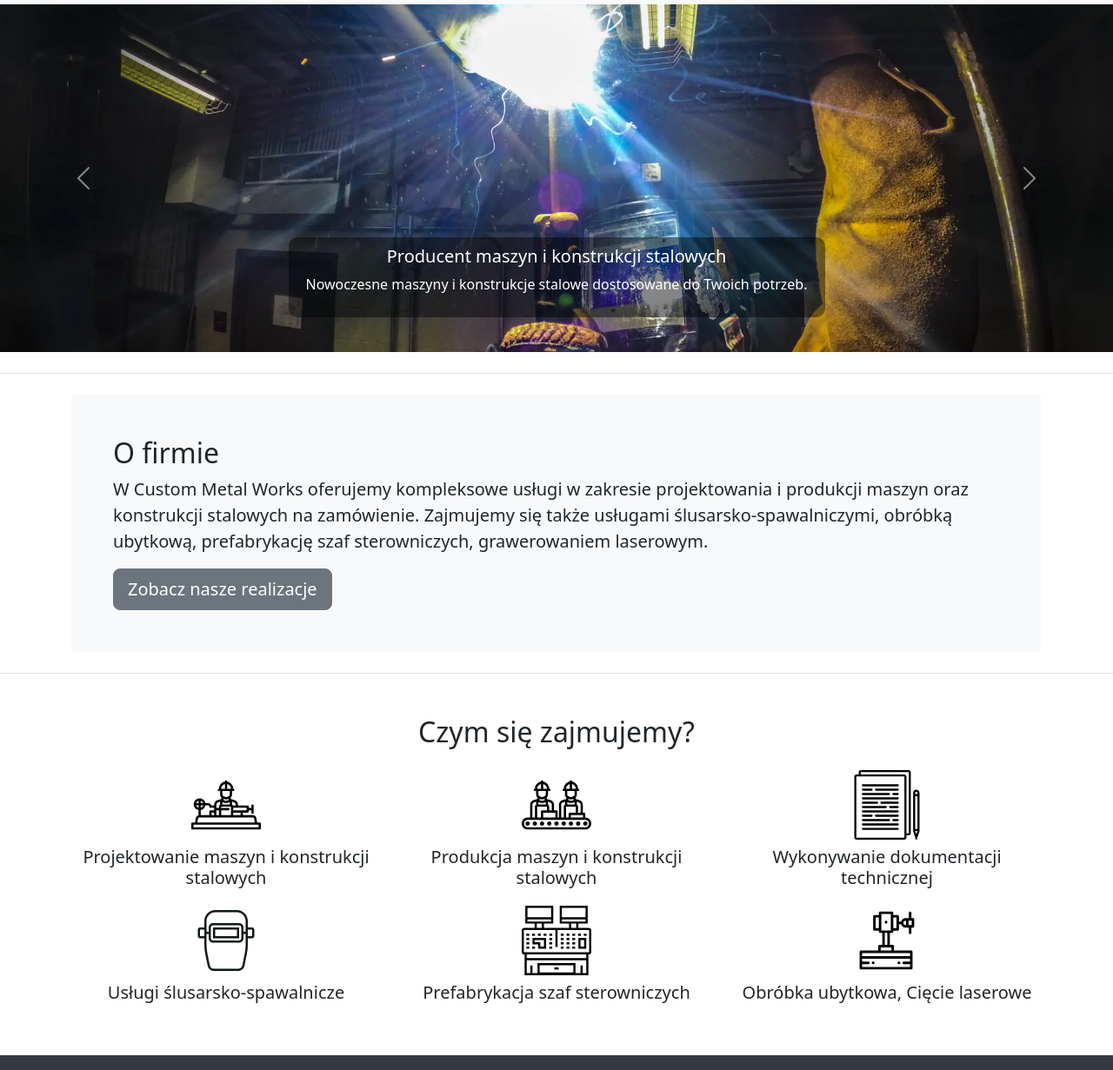
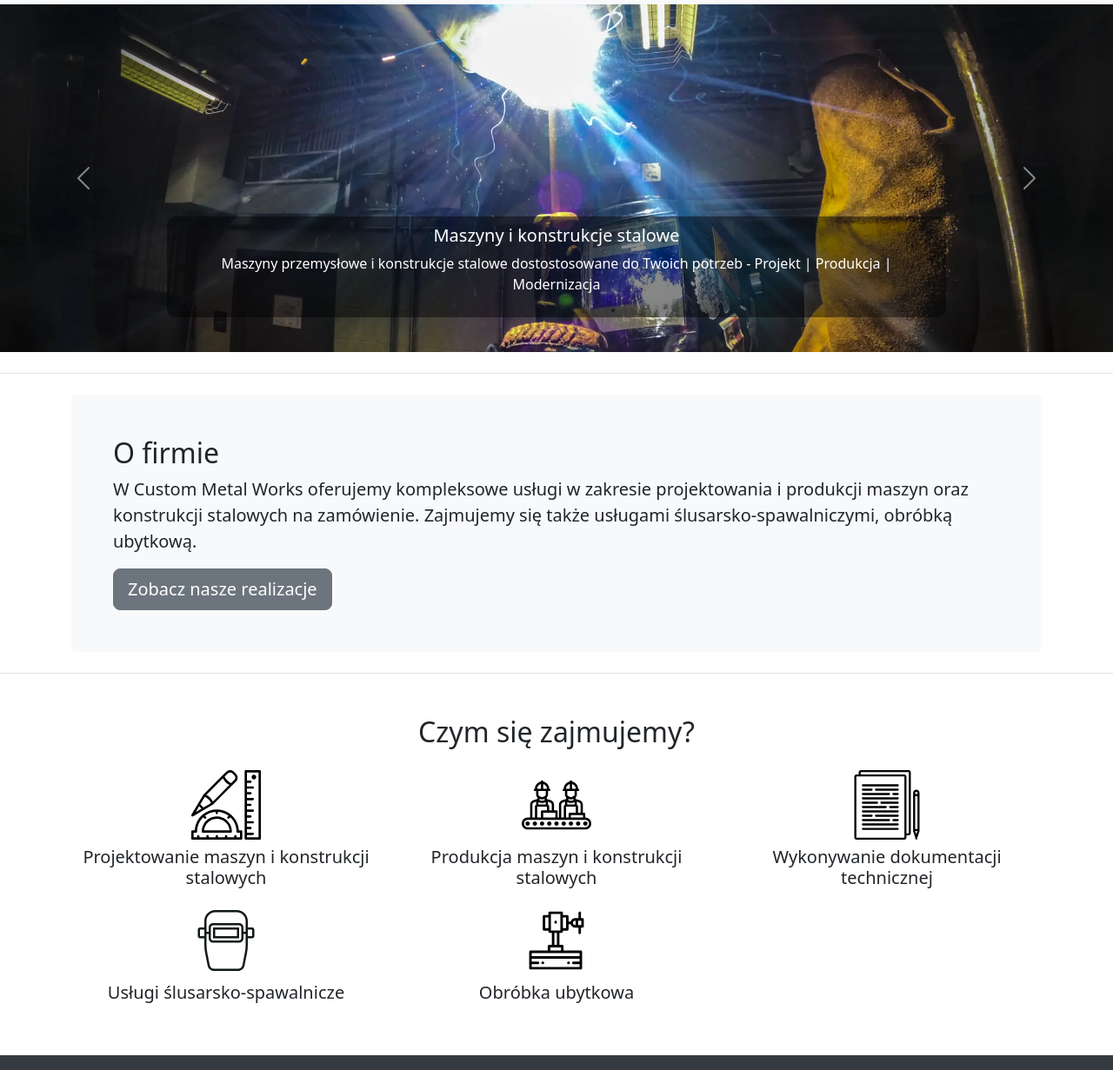
Before and after one commit to custommetalworks/CustomMetalWorks, a plain HTML site: page index.html in a window 1280 px wide. Shown: the part 69-1300 px from the top of the page at 87% size. Drawn offline with Linux system fonts and the light colour scheme.

Commit message:
Change info and icon

```diff
--- a/index.html
+++ b/index.html
@@ -71,8 +71,8 @@
             <img src="assets/images/index/1.webp" class="d-block w-100" alt="">
             <div class="carousel-caption">
                 <div class="carousel-text-bg">
-                    <h5>Producent maszyn i konstrukcji stalowych</h5>
-                    <p>Nowoczesne maszyny i konstrukcje stalowe dostosowane do Twoich potrzeb.</p>
+                    <h5>Maszyny i konstrukcje stalowe</h5>
+                    <p>Maszyny przemysłowe i konstrukcje stalowe dostostosowane do Twoich potrzeb - Projekt | Produkcja | Modernizacja</p>
                 </div>
             </div>
         </div>
@@ -103,7 +103,7 @@
         <h2>O firmie</h2>
         <p class="lead">
             W Custom Metal Works oferujemy kompleksowe usługi w zakresie projektowania i produkcji maszyn oraz konstrukcji stalowych na zamówienie.
-            Zajmujemy się także usługami ślusarsko-spawalniczymi, obróbką ubytkową, prefabrykację szaf sterowniczych, grawerowaniem laserowym.
+            Zajmujemy się także usługami ślusarsko-spawalniczymi, obróbką ubytkową.
 
         </p>
         <a href="realizacje.html" class="btn btn-secondary btn-lg">Zobacz nasze realizacje</a>
@@ -116,7 +116,7 @@
     <h2 class="text-center mb-4">Czym się zajmujemy?</h2>
     <div class="row text-center">
         <div class="col-md-4 mb-sm-1">
-            <img src="assets/svg/worker.svg" alt="" class="mb-2">
+            <img src="assets/svg/drawing-geometry-svgrepo-com.svg" alt="" class="mb-2">
             <h5>Projektowanie maszyn i konstrukcji stalowych</h5>
         </div>
         <div class="col-md-4 mb-sm-1 mt-3 mt-md-0">
@@ -133,13 +133,10 @@
             <img src="assets/svg/weld.svg" alt="" class="mb-2">
             <h5>Usługi ślusarsko-spawalnicze</h5>
         </div>
-        <div class="col-md-4 mb-sm-1 mt-3 mt-md-0">
-            <img src="assets/svg/control-system.svg" alt="" class="mb-2">
-            <h5>Prefabrykacja szaf sterowniczych</h5>
-        </div>
+
         <div class="col-md-4 mt-3 mt-md-0">
             <img src="assets/svg/machine-press.svg" alt="" class="mb-2">
-            <h5>Obróbka ubytkowa, Cięcie laserowe</h5>
+            <h5>Obróbka ubytkowa</h5>
         </div>
     </div>
 </div>
```
Also changed, not shown: realizacje.html (+2 -2 lines), assets/svg/drawing-geometry-svgrepo-com.svg (added), assets/svg/industrial-graphics-svgrepo-com.svg (added).
